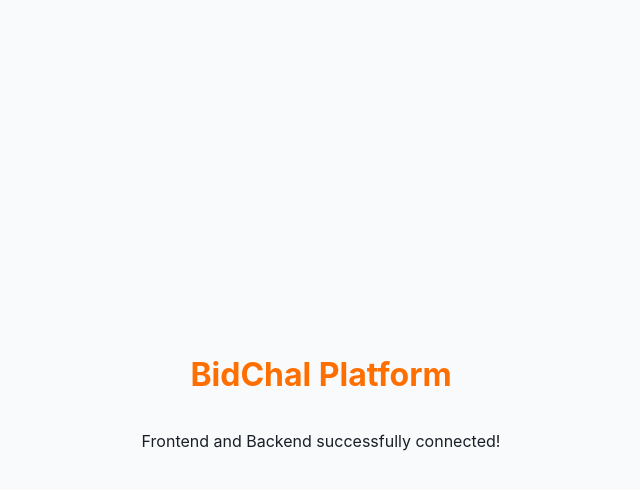
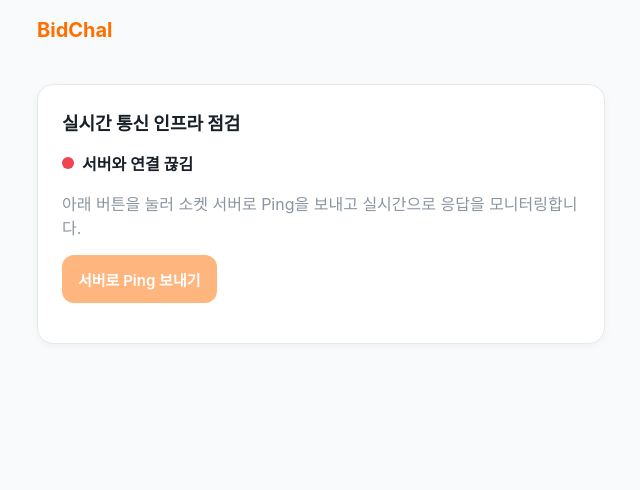
Before and after one commit to jaehwan-space/BidChal, a React (Vite) app in the folder frontend/: page / in a window 1280 px wide. Shown: the top 490 px of the page, without its empty margins (319-959 px from the left). Built offline with nearby package versions, Linux system fonts and the light colour scheme; no server answers; a web font is replaced by a local one.

Commit message:
feat: setup socket.io realtime infrastructure

```diff
--- a/frontend/src/App.tsx
+++ b/frontend/src/App.tsx
@@ -1,11 +1,80 @@
-import React from 'react';
+import React, { useEffect, useState } from 'react';
+import { useSocketStore } from './store/useSocketStore';
+import { Button } from './components/common/Button';
+import { Layout } from './components/layout/Layout';
+import { Card } from './components/common/Card';
 
 function App() {
+  const { connect, disconnect, isConnected, socket } = useSocketStore();
+  const [pingLog, setPingLog] = useState<string>('');
+
+  useEffect(() => {
+    // 앱 마운트 시 자동 연결
+    connect();
+
+    return () => {
+      disconnect();
+    };
+  }, [connect, disconnect]);
+
+  useEffect(() => {
+    if (!socket) return;
+
+    // 서버로부터의 Pong 대기
+    const handlePong = (data: { message: string, time: string }) => {
+      setPingLog(`Received: ${data.message} at ${new Date(data.time).toLocaleTimeString()}`);
+    };
+
+    socket.on('pong', handlePong);
+
+    return () => {
+      socket.off('pong', handlePong);
+    };
+  }, [socket]);
+
+  const handlePing = () => {
+    if (socket && isConnected) {
+      socket.emit('ping');
+    }
+  };
+
   return (
-    <div className="app-container">
-      <h1>BidChal Platform</h1>
-      <p>Frontend and Backend successfully connected!</p>
-    </div>
+    <Layout>
+      <Card title="실시간 통신 인프라 점검">
+        <div style={{ display: 'flex', alignItems: 'center', gap: '8px', marginBottom: '16px' }}>
+          <div
+            style={{
+              width: '12px',
+              height: '12px',
+              borderRadius: '50%',
+              backgroundColor: isConnected ? 'var(--success)' : 'var(--danger)'
+            }}
+          />
+          <span style={{ fontWeight: 600 }}>
+            {isConnected ? '서버와 연결됨' : '서버와 연결 끊김'}
+          </span>
+        </div>
+
+        <p style={{ color: 'var(--text-secondary)', marginBottom: '16px' }}>
+          아래 버튼을 눌러 소켓 서버로 Ping을 보내고 실시간으로 응답을 모니터링합니다.
+        </p>
+
+        <Button
+          variant="primary"
+          onClick={handlePing}
+          disabled={!isConnected}
+          style={{ marginBottom: '16px' }}
+        >
+          서버로 Ping 보내기
+        </Button>
+
+        {pingLog && (
+          <div style={{ padding: '16px', backgroundColor: 'var(--bg-color)', borderRadius: 'var(--border-radius-sm)', border: '1px solid var(--border-color)', fontFamily: 'monospace' }}>
+            {pingLog}
+          </div>
+        )}
+      </Card>
+    </Layout>
   );
 }
 
--- /dev/null
+++ b/frontend/src/store/useSocketStore.ts
@@ -0,0 +1,44 @@
+import { create } from 'zustand';
+import { io, Socket } from 'socket.io-client';
+
+interface SocketState {
+  socket: Socket | null;
+  isConnected: boolean;
+  connect: () => void;
+  disconnect: () => void;
+}
+
+const SOCKET_URL = 'http://localhost:4000'; // 개발 환경 백엔드 주소
+
+export const useSocketStore = create<SocketState>((set, get) => ({
+  socket: null,
+  isConnected: false,
+
+  connect: () => {
+    if (get().socket?.connected) return;
+
+    const socket = io(SOCKET_URL, {
+      reconnection: true, // 자동 재연결 활성화
+    });
+
+    socket.on('connect', () => {
+      console.log('Socket connected:', socket.id);
+      set({ isConnected: true });
+    });
+
+    socket.on('disconnect', () => {
+      console.log('Socket disconnected');
+      set({ isConnected: false });
+    });
+
+    set({ socket });
+  },
+
+  disconnect: () => {
+    const { socket } = get();
+    if (socket) {
+      socket.disconnect();
+      set({ socket: null, isConnected: false });
+    }
+  },
+}));
```
Also changed, not shown: 2 other files (tests, documents, lock files or other folders).
